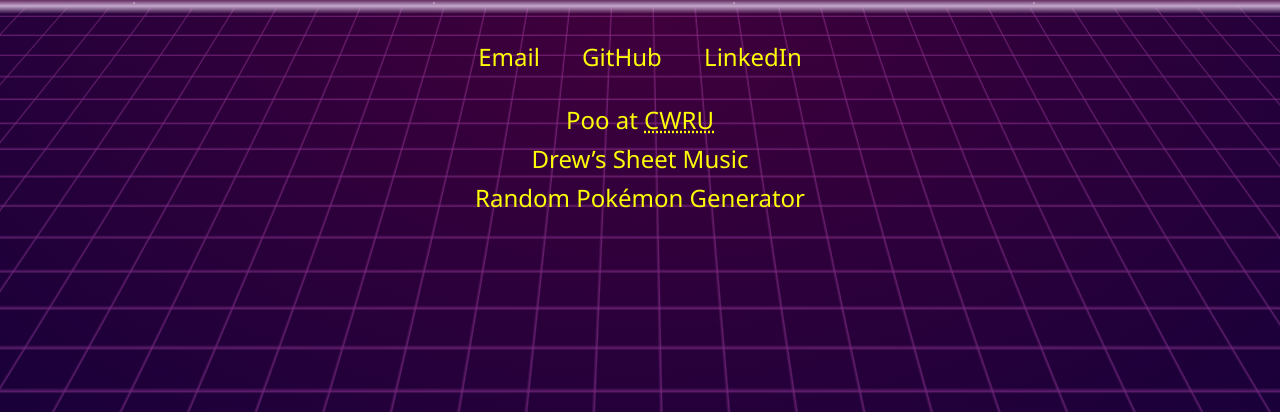
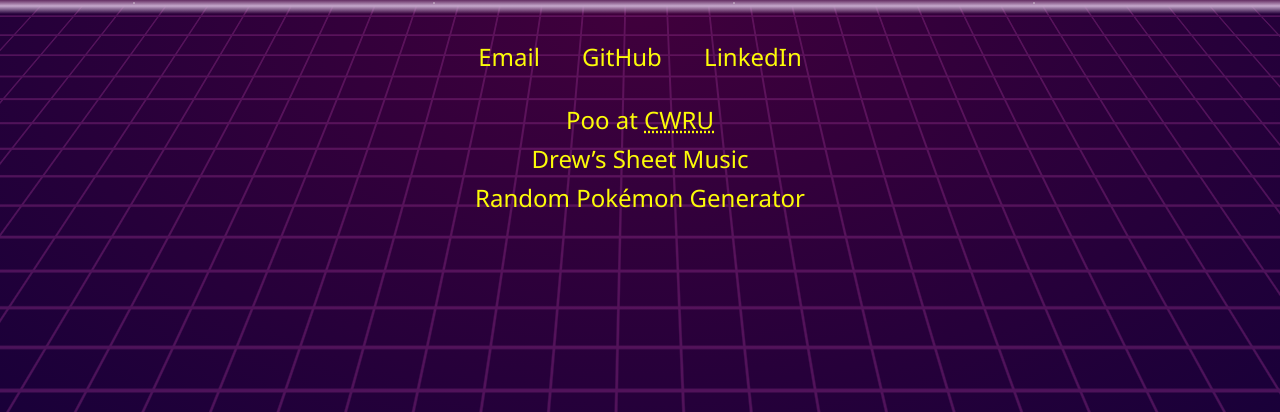
Before and after one commit to nerdydrew/DrewM, a plain HTML site: page index.html in a window 1280 px wide. Shown: the part 388-800 px from the top of the page. Drawn offline with Linux system fonts and the light colour scheme.

Commit message:
Improve rendering of CSS grid in Firefox on large screens.

```diff
--- a/style.css
+++ b/style.css
@@ -13,11 +13,11 @@ body{margin:0 auto;padding:0;padding-top:env(safe-area-inset-top)}
 
 article{overflow:hidden;min-height:100vh;position:relative;perspective:30em;perspective-origin:top;
 	padding-bottom:env(safe-area-inset-bottom)}
-article::after{content:"";position:absolute;top:20vh;bottom:-1em;left:-10em;right:-10em;
+article::after{content:"";position:absolute;top:20vh;bottom:-1em;left:-20vw;right:-20vw;
 	transform:rotateX(70deg);z-index:-1;opacity:.4;
 	background-image:
-		repeating-linear-gradient(to top, rgba(242,100,230,.7) 0,rgba(242,100,230,.7) 1px,transparent 2px,transparent 1em),
-		repeating-linear-gradient(to left,rgba(242,100,230,.7) 0,rgba(242,100,230,.7) 1px,transparent 2px,transparent 2em)
+		repeating-linear-gradient(to top, #902d88 0,#902d88 2px,transparent 2px,transparent 1em),
+		repeating-linear-gradient(to left,#902d88 0,#902d88 2px,transparent 2px,transparent 2em)
 }
 
 header{margin:0;background-image:linear-gradient(#050143, #40003C 96%, #C6A9CC 98%, transparent)}
```
